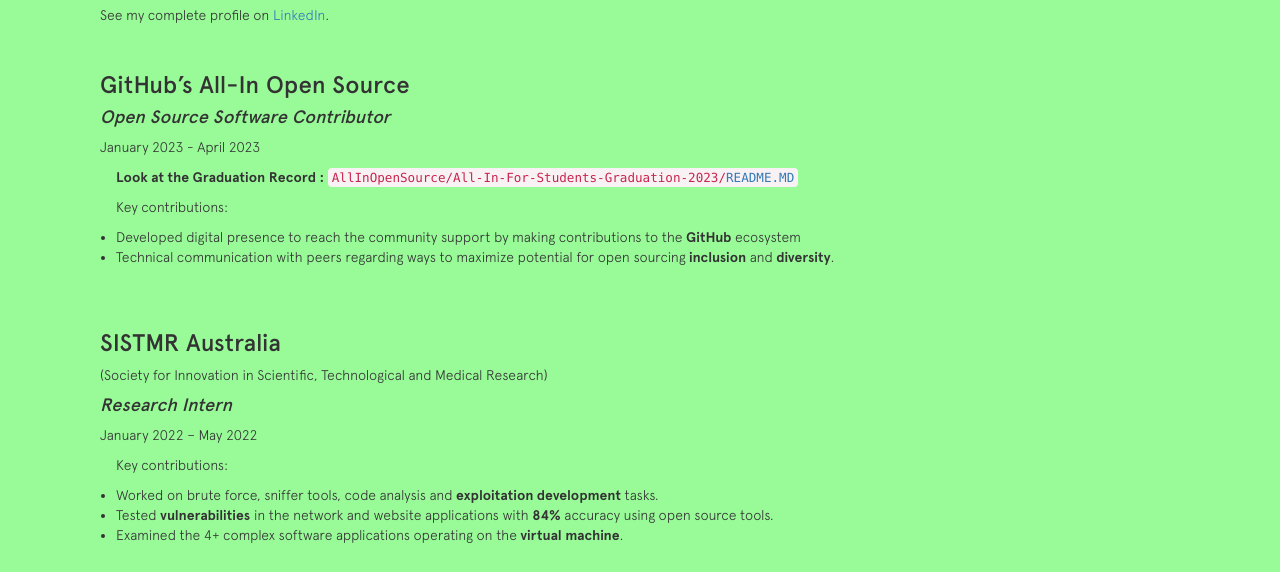
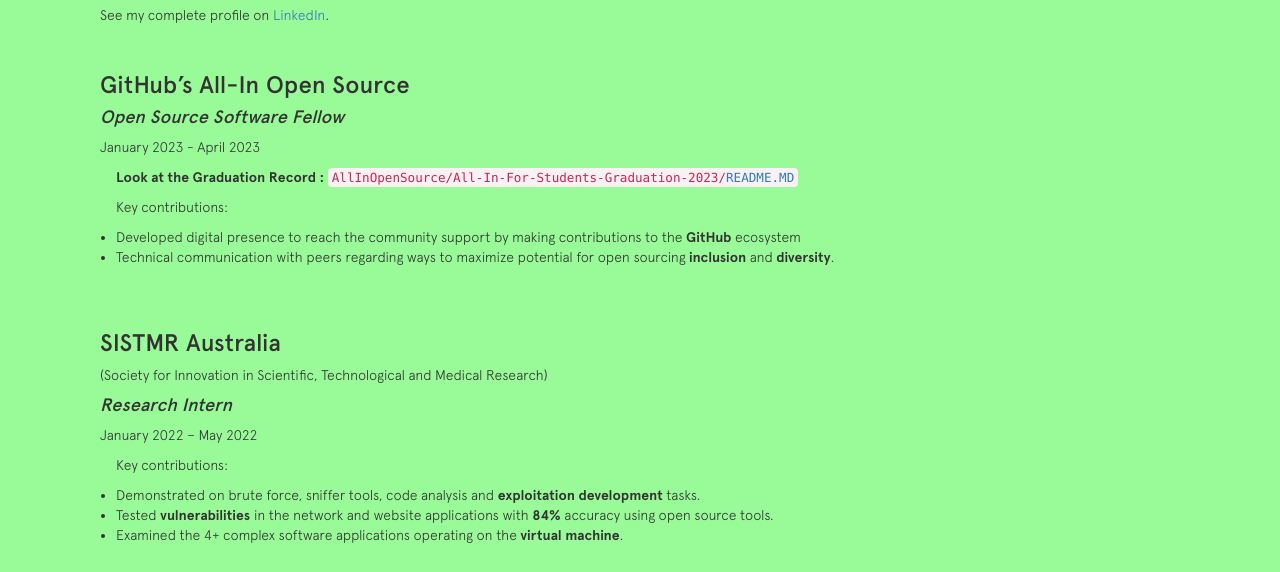
Before and after one commit to stlajay/stlajay.github.io, a Jekyll site: the page built from _pages/index.md, in a window 1280 px wide and 900 px high, scrolled down 710 px. Shown: the part 157-729 px from the top of the window. Built offline with Jekyll 4.4.1, drawn with Linux system fonts in a browser that asks for light colours; some of the changed text lies outside the part shown.

Commit message:
initial commit

```diff
--- a/_includes/footer.html
+++ b/_includes/footer.html
@@ -3,8 +3,7 @@
     <ul class="foot__list">
       <li><a class="footer__link" href="https://github.com/stlajay" target="_blank">GitHub</a></li>
       <li><a class="footer__link" href="https://www.linkedin.com/in/stlajay/" target="_blank">LinkedIn</a></li>
-      <li><a class="footer__link" href="https://www.twitter.com/stlajay/" target="_blank">Twitter</a></li>
-      <li><a class="footer__link" href="/profiletree" target="_blank">Profiletree</a></li>
+      <li><a class="footer__link" href="https://www.twitter.com/uajay/" target="_blank">Twitter</a></li>
     </ul>
   </span>
 
--- a/_pages/index.md
+++ b/_pages/index.md
@@ -98,7 +98,7 @@
   <section class="cta__text" id="#name_section" style="font-size: 6cap; font-family: Apercu; padding-top: 50px;">
     <span>Hi, I am Ajay Deshmukh.</span> <br>
       <span>A <span style="color: ghostwhite;">E</span>ngineer,</span> <br>
-      <span><span style="color: ghostwhite;">&nbsp;&nbsp;R</span>esearch,</span> <br>
+      <span><span style="color: ghostwhite;">&nbsp;&nbsp;R</span>esearch enthusiast,</span> <br>
       and <span style="color: ghostwhite;">T</span>ech-Savvy.
   </section>
 </div>
@@ -113,7 +113,7 @@
  <section class="job-item">
     <div class="job-details">
         <h3>GitHub’s All-In Open Source</h3>
-        <h4><i>Open Source Software Contributor</i></h4>
+        <h4><i>Open Source Software Fellow</i></h4>
         <p>January 2023 - April 2023</p>
     </div>
     <div class="job-summary">
@@ -136,7 +136,7 @@
     <div class="job-summary">
         <p>Key contributions:</p>
         <ul class="job_list">
-            <li>Worked on brute force, sniffer tools, code analysis and <b>exploitation development</b> tasks.</li>
+            <li>Demonstrated on brute force, sniffer tools, code analysis and <b>exploitation development</b> tasks.</li>
             <li>Tested <b>vulnerabilities</b> in the network and website applications with <b>84%</b> accuracy using open source tools.</li>
             <li>Examined the 4+ complex software applications operating on the <b>virtual machine</b>.</li>
         </ul>
```
Also changed, not shown: Gemfile.lock.
